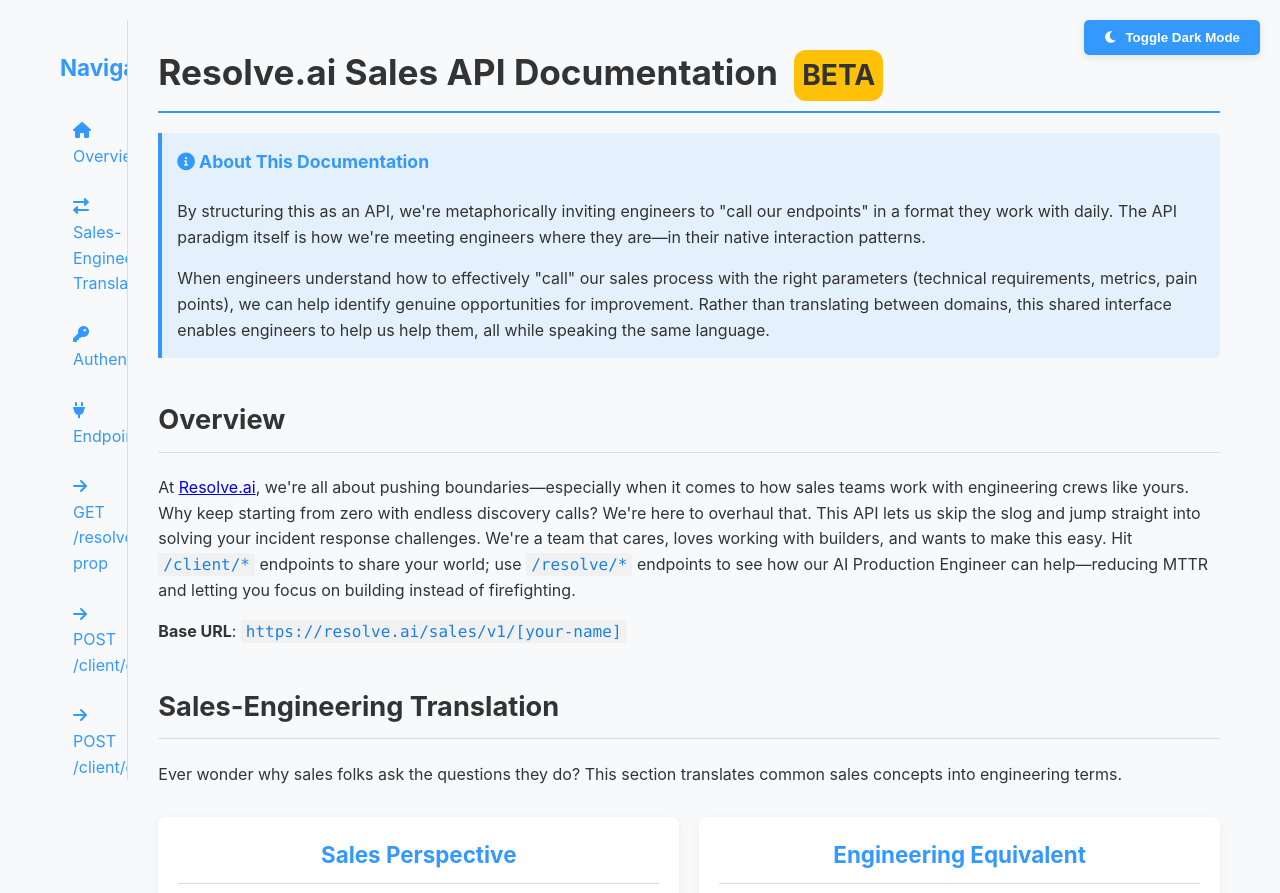
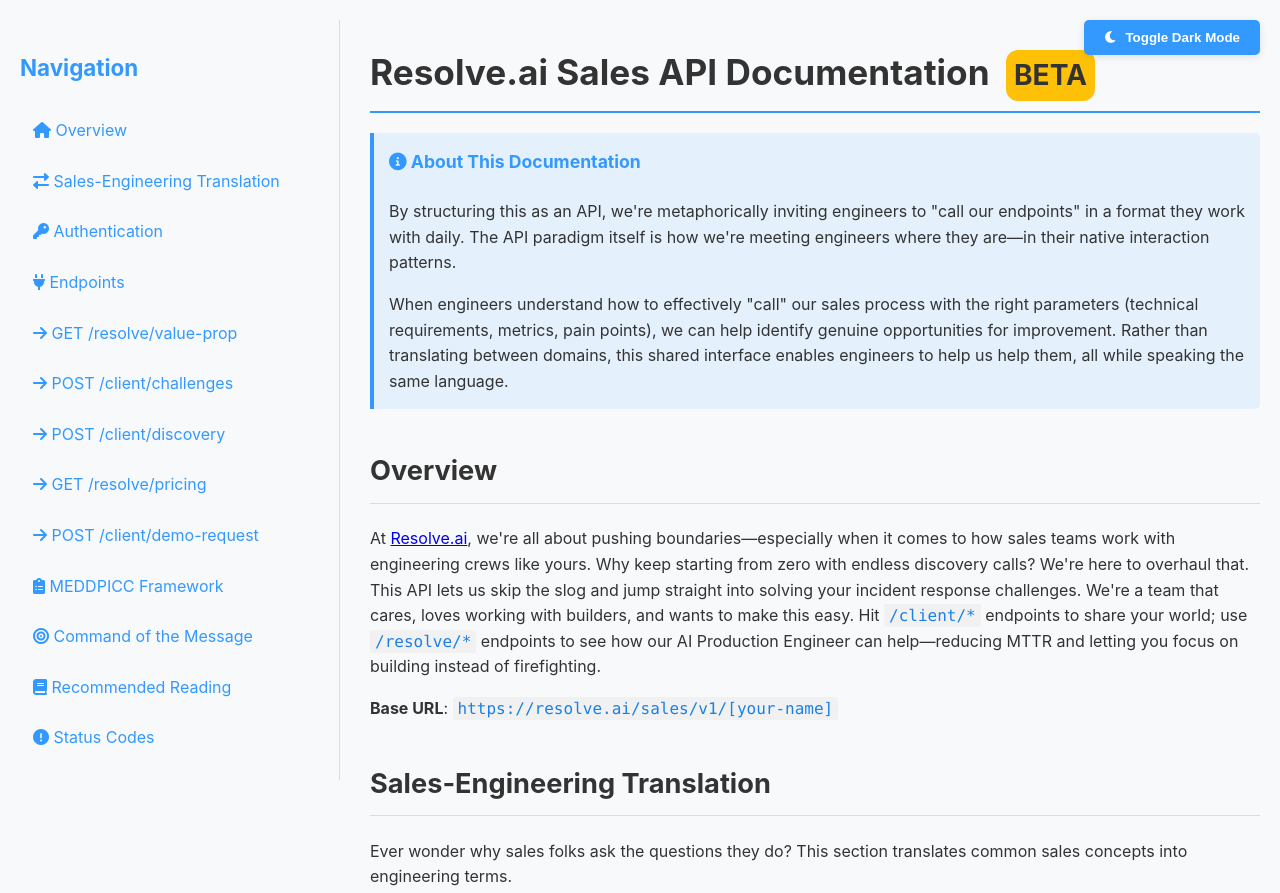
Before and after one commit to michaelwilde/kf-fun-tools, a plain HTML site: page salesapi/index.html in a window 1280 px wide. Shown: the top 893 px of the page. Drawn offline with Linux system fonts and the light colour scheme.

Commit message:
Fix sidebar responsiveness for desktop browsers
- Increase sidebar width from 250px to 320px for better readability
- Add min-width to prevent sidebar from shrinking
- Increase container max-width from 1200px to 1400px
- Change mobile breakpoint from 768px to 1024px
- Add min-width: 0 to content to prevent flex overflow
- Update JavaScript mobile detection to match new breakpoint

```diff
--- a/salesapi/index.html
+++ b/salesapi/index.html
@@ -48,7 +48,7 @@
 
         .container {
             display: flex;
-            max-width: 1200px;
+            max-width: 1400px;
             width: 100%;
             margin: 0 auto;
             padding: 20px;
@@ -72,7 +72,8 @@
         }
 
         .sidebar {
-            width: 250px;
+            width: 320px;
+            min-width: 320px;
             position: sticky;
             top: 20px;
             height: calc(100vh - 40px);
@@ -103,6 +104,7 @@
             flex: 1;
             padding-left: 30px;
             transition: margin-left 0.3s ease;
+            min-width: 0; /* Prevents flex item from overflowing */
         }
 
         h1, h2, h3 {
@@ -622,7 +624,7 @@
         }
 
         /* Responsive design for mobile */
-        @media (max-width: 768px) {
+        @media (max-width: 1024px) {
             body {
                 font-size: 16px;
                 overflow-x: hidden;
@@ -1278,7 +1280,7 @@ print(response.json())</pre>
                 const elementPosition = element.getBoundingClientRect().top;
 
                 // Add extra offset for mobile devices to prevent the header from being obscured
-                const isMobile = window.innerWidth <= 768;
+                const isMobile = window.innerWidth <= 1024;
                 const mobileOffset = isMobile ? 60 : 0; // Extra pixels of offset for mobile
 
                 const offsetPosition = elementPosition + window.pageYOffset - mobileOffset;
```
